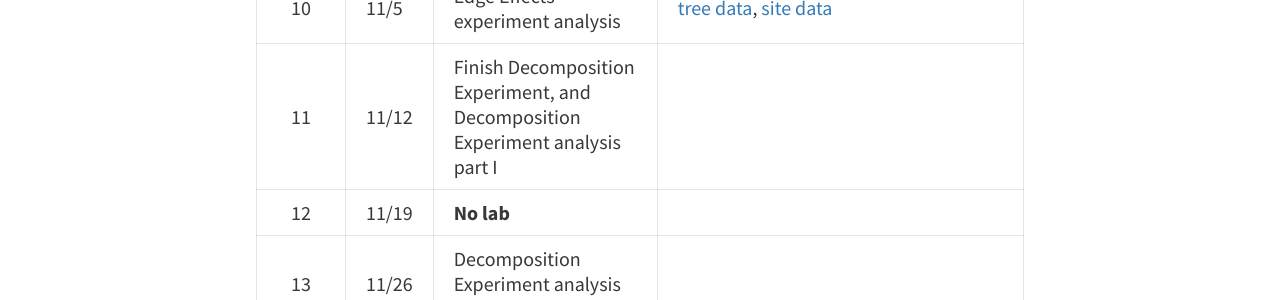
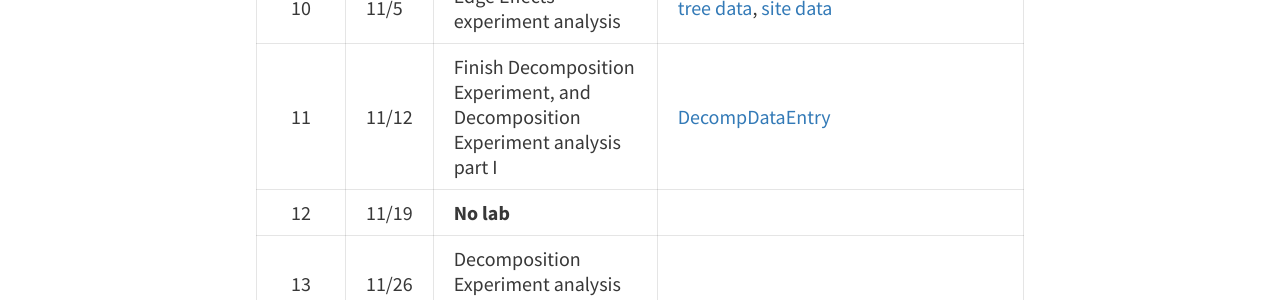
Before and after one commit to davan690/ColbyEcology.github.io, a Jekyll site: the page built from pages/lab_schedule.md, in a window 1280 px wide. Shown: the part 1453-1753 px from the top of the page. Built offline with Jekyll 4.4.1, drawn with Linux system fonts in a browser that asks for light colours.

Commit message:
add decomp datasheet

```diff
--- a/pages/lab_schedule.md
+++ b/pages/lab_schedule.md
@@ -21,7 +21,7 @@ Week | Date   | Lab | Assignments
 8    | 10/22  | Bog lab analysis | [MorphOfCompetitionWorksheet](https://drive.google.com/open?id=15APlh8Re4odfQyVqiPLy2iWLThQ23oTxjcM8ENkJ1Pw), [AnnotatedBib](https://drive.google.com/open?id=1RLqFyKETRettvv02JWS7bJcG2J9BxPG3cNKqhVZb76s)
 9    | 10/29  | Edge Effects experiment | [PapersForAnnotatedBib](https://drive.google.com/open?id=1ly8QI4kq3kD3qtRw-xczFYXlrjL-32bq), [Annotated Bib. example](https://drive.google.com/open?id=1MVsFfCA23EtJkBhCYrdxffN3ye1wR694), [Edge effects experimental methods](https://drive.google.com/open?id=1zI0XCz0Hf3FzwbFA4bXOL0Q3eTqfJJD0OkYH8D6VI4g), [Enter data here](https://docs.google.com/spreadsheets/d/1h4p09tx0eqlxA8wFFU9tYIkns4lLSeC_1988denCdjs/edit?usp=sharing)
 10   | 11/5   | Edge Effects experiment analysis| [tree data](https://drive.google.com/open?id=14qTjtmWFR1ps41BNBYHFafc8AHlfDmux), [site data](https://drive.google.com/open?id=150aFoXsmC1rlSyXf8p0RyORblNqk1cMQ)
-11   | 11/12  | Finish Decomposition Experiment, and Decomposition Experiment analysis part I|
+11   | 11/12  | Finish Decomposition Experiment, and Decomposition Experiment analysis part I| [DecompDataEntry](https://docs.google.com/spreadsheets/d/11VHZ0cqQREkSajZk0iK1hqgD3rJXC3_eeiDGHsRpTkg/edit?usp=sharing)
 12   | 11/19  | **No lab** |
 13   | 11/26  | Decomposition Experiment analysis part II |
 14   | 12/3   | Decomposition Experiment presentation |
```
